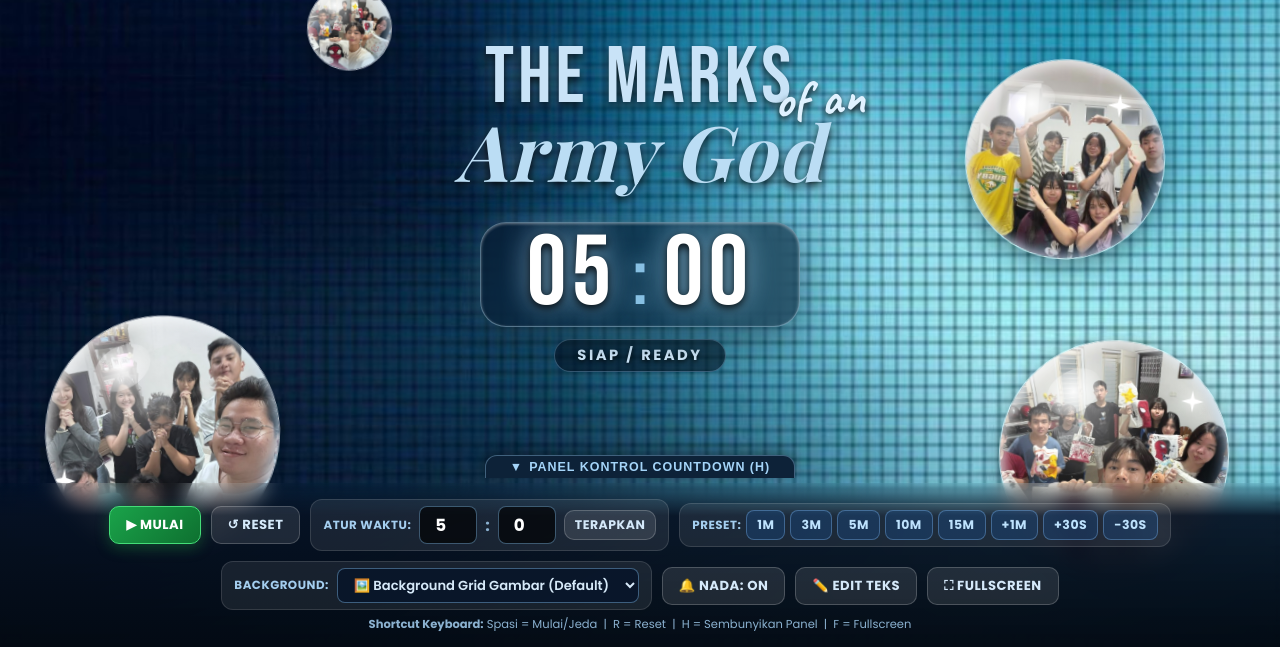
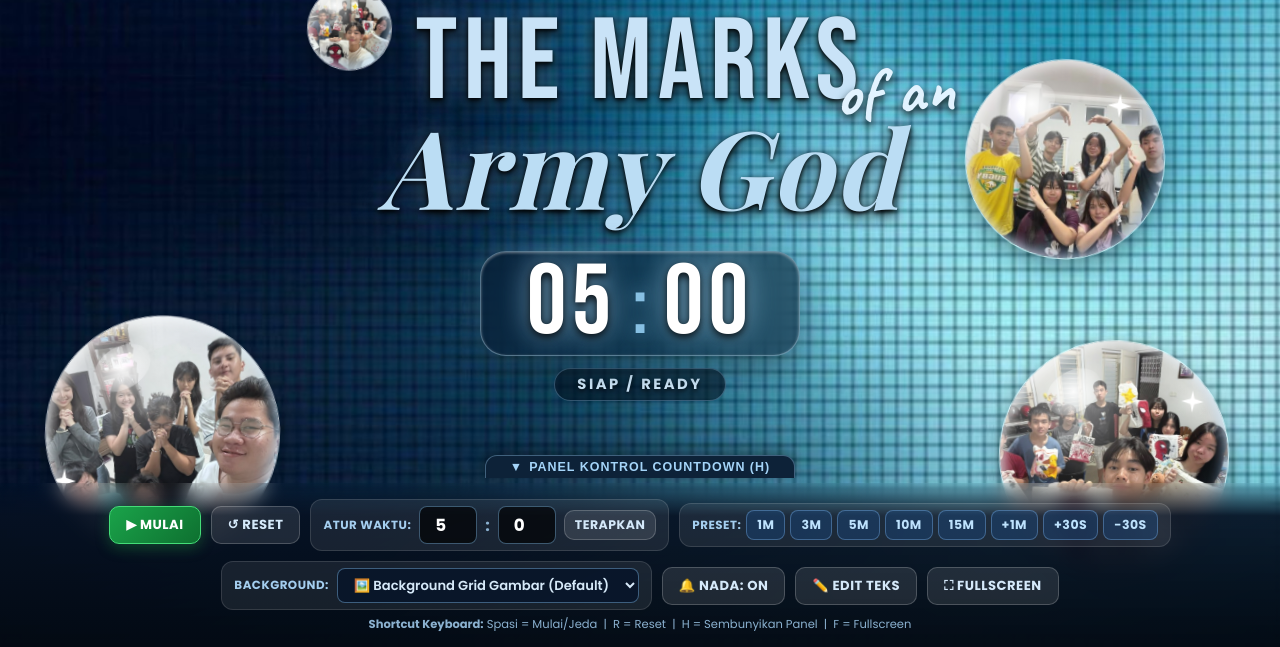
Before and after one commit to Ferrrrrdinand/ctcoachlea, a plain HTML site: page index.html in a window 1280 px wide. Shown: the part 153-800 px from the top of the page. Drawn offline with nearby package versions, Linux system fonts and the light colour scheme; a web font is replaced by a local one.

Commit message:
style: enlarge THE MARKS of an Army God title typography

```diff
--- a/index.html
+++ b/index.html
@@ -290,29 +290,30 @@
 
     .text-caps-condensed {
       font-family: 'Bebas Neue', 'Montserrat', sans-serif;
-      font-size: 6.4rem;
-      letter-spacing: 4px;
+      font-size: 9.2rem;
+      letter-spacing: 6px;
       color: #c9e3f7;
-      line-height: 0.9;
+      line-height: 0.88;
       text-transform: uppercase;
       text-shadow:
-        0 4px 8px rgba(0, 0, 0, 0.8),
-        0 0 20px rgba(160, 220, 255, 0.4);
+        0 5px 14px rgba(0, 0, 0, 0.85),
+        0 2px 4px rgba(0, 0, 0, 0.95),
+        0 0 24px rgba(160, 220, 255, 0.45);
     }
 
     /* "of an" cursive overlay */
     .text-script-middle {
       position: absolute;
-      right: -85px;
+      right: -115px;
       top: 55%;
       transform: translateY(-25%) rotate(-3deg);
       font-family: 'Caveat', 'Dancing Script', cursive;
-      font-size: 3.8rem;
+      font-size: 5.2rem;
       font-weight: 700;
-      color: #e0f2ff;
+      color: #e2f3ff;
       text-shadow:
-        0 3px 6px rgba(0, 0, 0, 0.9),
-        0 0 12px rgba(180, 230, 255, 0.6);
+        0 4px 8px rgba(0, 0, 0, 0.9),
+        0 0 16px rgba(180, 230, 255, 0.65);
       pointer-events: none;
       white-space: nowrap;
     }
@@ -320,15 +321,16 @@
     /* Row 2: Army God (High contrast italic serif) */
     .text-serif-italic {
       font-family: 'Playfair Display', serif;
-      font-size: 6.2rem;
+      font-size: 8.8rem;
       font-style: italic;
       font-weight: 700;
-      line-height: 0.96;
+      line-height: 0.94;
       color: #bbddf4;
-      letter-spacing: 1.5px;
+      letter-spacing: 2px;
       text-shadow:
-        0 4px 10px rgba(0, 0, 0, 0.85),
-        0 0 24px rgba(150, 215, 255, 0.45);
+        0 5px 14px rgba(0, 0, 0, 0.9),
+        0 2px 4px rgba(0, 0, 0, 0.95),
+        0 0 28px rgba(150, 215, 255, 0.5);
     }
 
     /* COUNTDOWN TIMER BOX */
@@ -674,9 +676,9 @@
 
     /* Responsive scaling for lower resolutions or screens */
     @media (max-height: 820px) {
-      .text-caps-condensed { font-size: 5rem; }
-      .text-serif-italic { font-size: 4.8rem; }
-      .text-script-middle { font-size: 3.2rem; right: -70px; }
+      .text-caps-condensed { font-size: 7.2rem; }
+      .text-serif-italic { font-size: 6.8rem; }
+      .text-script-middle { font-size: 4.2rem; right: -90px; }
       .digits { font-size: 6.2rem; }
       .sep { font-size: 5.2rem; }
       .header-group { top: 20px; }
```
